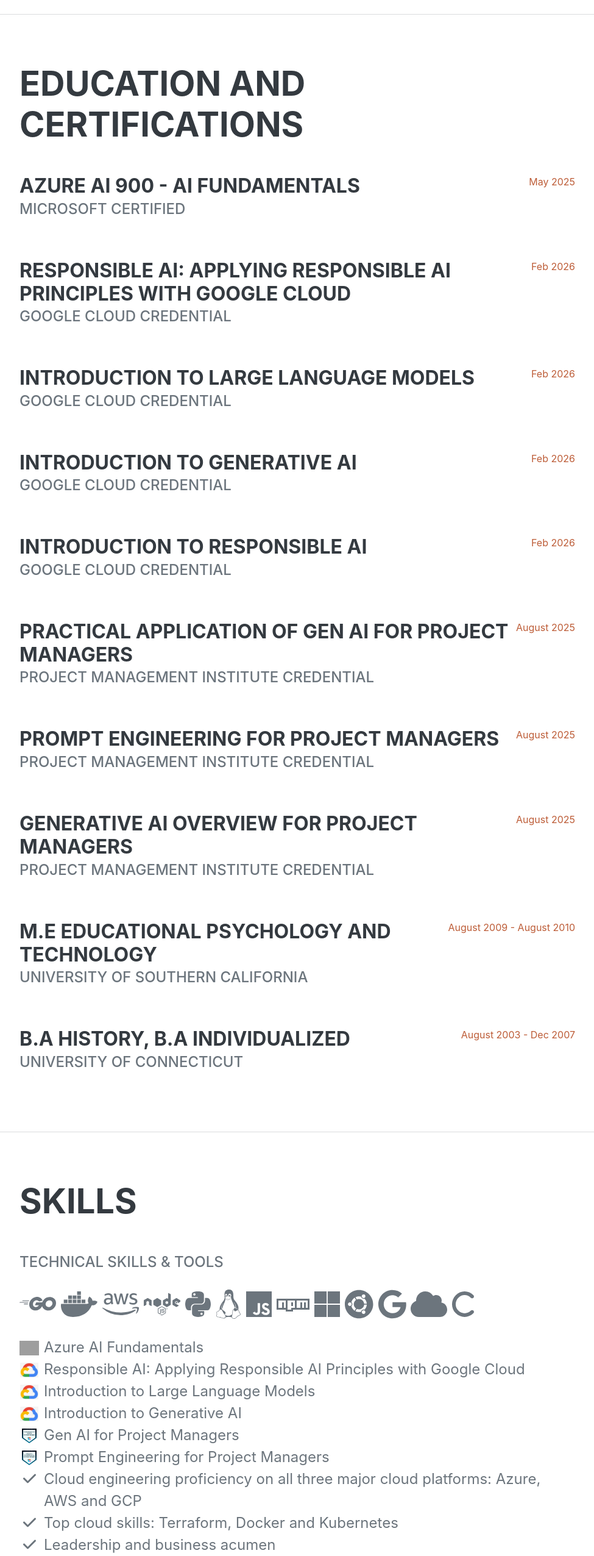
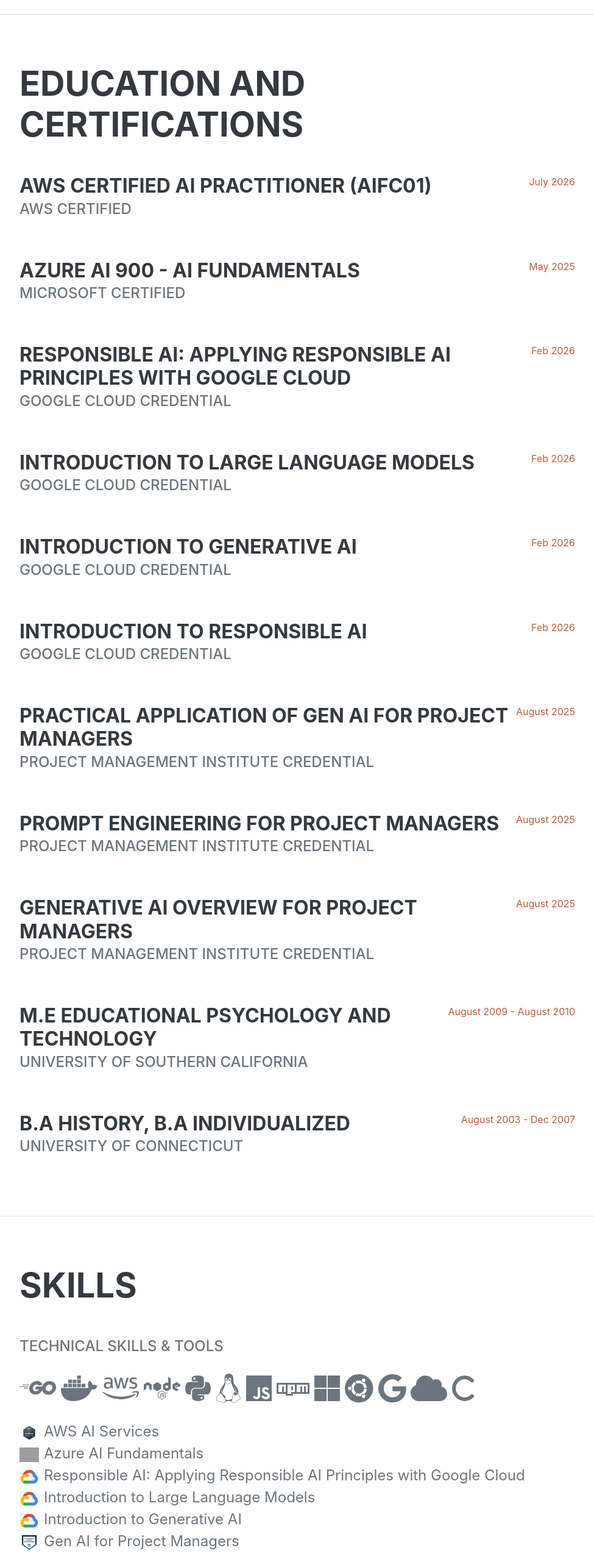
Before and after one commit to christsantiris/christsantiris, a Vue app: page / in a window 1280 px wide. Shown: the part 3834-6386 px from the top of the page at 61% size, without its empty margins (288-1263 px from the left). Built offline with nearby package versions, Linux system fonts and the light colour scheme; grey boxes are pictures that could not be loaded; a web font is replaced by a local one.

Commit message:
Update education and skills sections

```diff
--- a/src/components/EducationSection.vue
+++ b/src/components/EducationSection.vue
@@ -2,6 +2,14 @@
   <section class="resume-section" id="education">
     <div class="resume-section-content">
       <h2 class="mb-5">Education and Certifications</h2>
+
+      <div class="d-flex flex-column flex-md-row justify-content-between mb-5">
+        <div class="flex-grow-1">
+          <h3 class="mb-0">AWS Certified AI Practitioner (AIFC01)</h3>
+          <div class="subheading mb-3">AWS certified</div>
+        </div>
+        <div class="flex-shrink-0"><span class="text-primary">July 2026</span></div>
+      </div>
 
       <div class="d-flex flex-column flex-md-row justify-content-between mb-5">
         <div class="flex-grow-1">
--- a/src/components/SkillsSection.vue
+++ b/src/components/SkillsSection.vue
@@ -19,6 +19,12 @@
         <li class="list-inline-item"><i class="fa-solid fa-c"></i></li>
       </ul>
       <ul class="fa-ul mb-0">
+        <li class="skills-font">
+          <span class="fa-li">
+            <img src="/assets/img/aws.png" alt="AWS Certified AI Practitioner" class="svg-icon" width="24" height="24" />
+          </span>
+          AWS AI Services
+        </li>
         <li class="list-inline-item skills-font">
           <span class="fa-li">
             <img src="/assets/img/microsoft-certified-fundamentals-badge.svg" alt="Microsoft Certified Fundamentals" class="svg-icon" width="24" height="24" />
```
Also changed, not shown: public/assets/img/aws.png (added).
